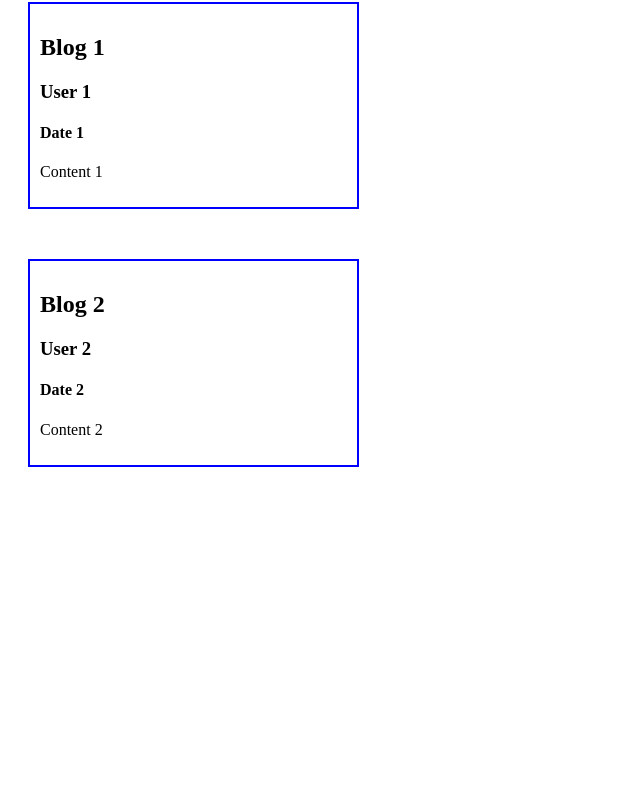
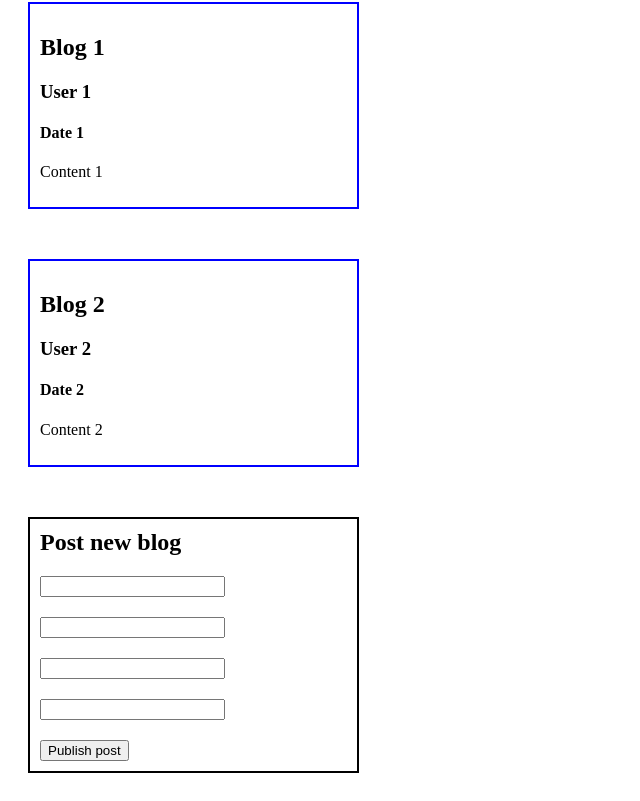
Before and after one commit to sasarkman/zenva-build-js-with-vue.js, a website: page index.html in a window 1280 px wide. Shown: the part 106-907 px from the top of the page, without its empty margins (0-640 px from the left). Before the commit the page ends 800 px from the top, so only its background shows below. Drawn offline with nearby package versions, Linux system fonts and the light colour scheme.

Commit message:
Lesson 12/14

```diff
--- a/index.html
+++ b/index.html
@@ -18,6 +18,16 @@
 			padding: 10px;
 			margin-bottom: 50px;
 		}
+
+		#blogPostCreation {
+			border-width: 2px;
+			border-style: solid;
+			border-color: black;
+		}
+
+		#blogPostCreation > * {
+			margin: 10px;
+		}
 	</style>
 </head>
 <body>
@@ -25,6 +35,15 @@
 
 	<div id='blogPosts'>
 		<blog-post v-for="post in posts" v-bind:blogpost="post"></blog-post>
+	</div>
+
+	<div id='blogPostCreation'>
+		<h2>Post new blog</h2>
+		<input v-model='title'><br>
+		<input v-model='username'><br>
+		<input v-model='date'><br>
+		<input v-model='content'><br>
+		<button v-on:click="publishPost">Publish post</button>
 	</div>
 
 	<script type="text/javascript">
```
